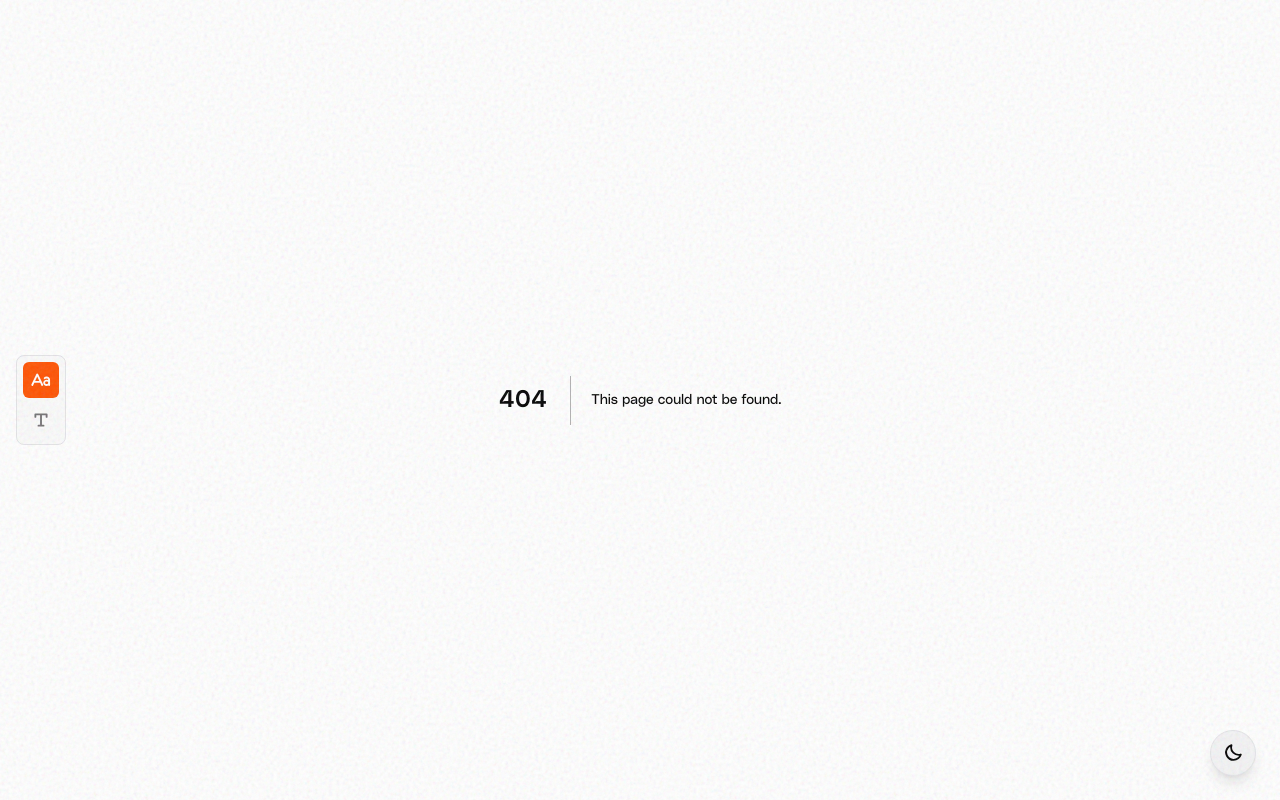
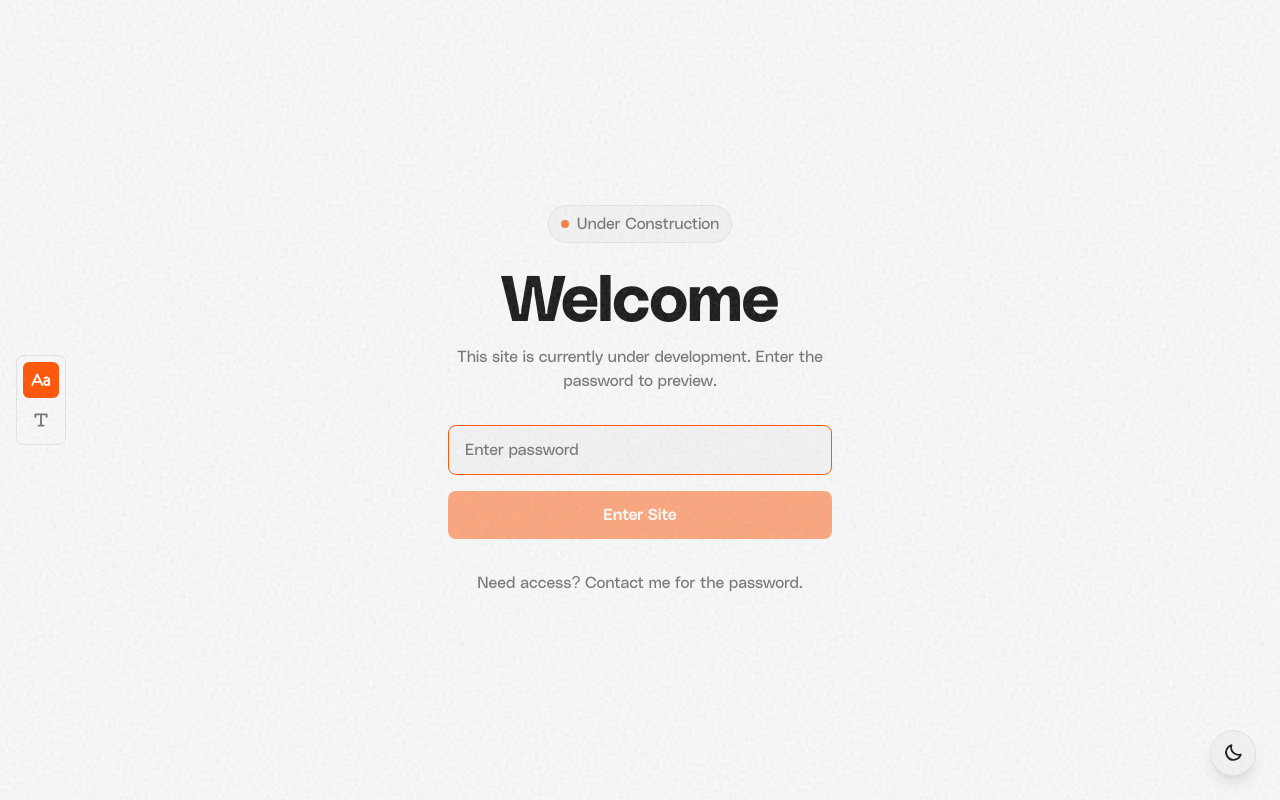
Before and after one commit to godwinlau/portfolio, a Next.js app: page /password in a window 1280 px wide. Before the commit this address had no page. Built offline with nearby package versions, Linux system fonts and the light colour scheme.

Commit message:
Added password protect for development.

```diff
--- /dev/null
+++ b/proxy.ts
@@ -0,0 +1,33 @@
+import { NextResponse } from 'next/server';
+import type { NextRequest } from 'next/server';
+
+export default function proxy(request: NextRequest) {
+  const isAuthenticated = request.cookies.get('site-auth')?.value === 'authenticated';
+  const isPasswordPage = request.nextUrl.pathname === '/password';
+  const isApiRoute = request.nextUrl.pathname.startsWith('/api');
+
+  // Allow API routes and password page
+  if (isApiRoute || isPasswordPage) {
+    return NextResponse.next();
+  }
+
+  // Redirect to password page if not authenticated
+  if (!isAuthenticated) {
+    return NextResponse.redirect(new URL('/password', request.url));
+  }
+
+  return NextResponse.next();
+}
+
+export const config = {
+  matcher: [
+    /*
+     * Match all request paths except:
+     * - _next/static (static files)
+     * - _next/image (image optimization files)
+     * - favicon.ico (favicon file)
+     * - public files (images, fonts, etc.)
+     */
+    '/((?!_next/static|_next/image|favicon.ico|.*\\.(?:svg|png|jpg|jpeg|gif|webp|ico|woff|woff2|ttf|otf)$).*)',
+  ],
+};
--- /dev/null
+++ b/src/app/api/auth/route.ts
@@ -0,0 +1,19 @@
+import { NextResponse } from 'next/server';
+
+export async function POST(request: Request) {
+  const { password } = await request.json();
+  const sitePassword = process.env.SITE_PASSWORD;
+
+  if (password === sitePassword) {
+    const response = NextResponse.json({ success: true });
+    response.cookies.set('site-auth', 'authenticated', {
+      httpOnly: true,
+      secure: process.env.NODE_ENV === 'production',
+      sameSite: 'lax',
+      maxAge: 60 * 60 * 24 * 7, // 1 week
+    });
+    return response;
+  }
+
+  return NextResponse.json({ success: false, error: 'Invalid password' }, { status: 401 });
+}
--- /dev/null
+++ b/src/app/password/page.tsx
@@ -0,0 +1,84 @@
+'use client';
+
+import { useState } from 'react';
+import { useRouter } from 'next/navigation';
+
+export default function PasswordPage() {
+  const [password, setPassword] = useState('');
+  const [error, setError] = useState('');
+  const [isLoading, setIsLoading] = useState(false);
+  const router = useRouter();
+
+  const handleSubmit = async (e: React.FormEvent) => {
+    e.preventDefault();
+    setError('');
+    setIsLoading(true);
+
+    try {
+      const res = await fetch('/api/auth', {
+        method: 'POST',
+        headers: { 'Content-Type': 'application/json' },
+        body: JSON.stringify({ password }),
+      });
+
+      if (res.ok) {
+        router.push('/');
+        router.refresh();
+      } else {
+        setError('Incorrect password');
+        setPassword('');
+      }
+    } catch {
+      setError('Something went wrong');
+    } finally {
+      setIsLoading(false);
+    }
+  };
+
+  return (
+    <div className="min-h-screen flex items-center justify-center px-4">
+      <div className="w-full max-w-sm">
+        <div className="text-center mb-8">
+          <div className="inline-flex items-center gap-2 px-3 py-1.5 rounded-full bg-bubble border border-border text-small text-muted mb-6">
+            <span className="w-2 h-2 rounded-full bg-accent animate-pulse" />
+            Under Construction
+          </div>
+          <h1 className="text-h3 font-bold mb-2">Welcome</h1>
+          <p className="text-muted text-body">
+            This site is currently under development. Enter the password to preview.
+          </p>
+        </div>
+
+        <form onSubmit={handleSubmit} className="space-y-4">
+          <div>
+            <input
+              type="password"
+              value={password}
+              onChange={(e) => setPassword(e.target.value)}
+              placeholder="Enter password"
+              className="w-full px-4 py-3 rounded-lg bg-bubble border border-border text-text placeholder:text-muted focus:outline-none focus:border-accent transition-colors"
+              autoFocus
+              disabled={isLoading}
+            />
+          </div>
+
+          {error && (
+            <p className="text-small text-red-500 text-center">{error}</p>
+          )}
+
+          <button
+            type="submit"
+            disabled={isLoading || !password}
+            className="w-full px-4 py-3 rounded-lg bg-accent text-white font-medium hover:opacity-90 transition-opacity disabled:opacity-50 disabled:cursor-not-allowed"
+          >
+            {isLoading ? 'Checking...' : 'Enter Site'}
+          </button>
+        </form>
+
+        <p className="text-xs text-muted text-center mt-8">
+          Need access? Contact me for the password.
+        </p>
+      </div>
+    </div>
+  );
+}
```
